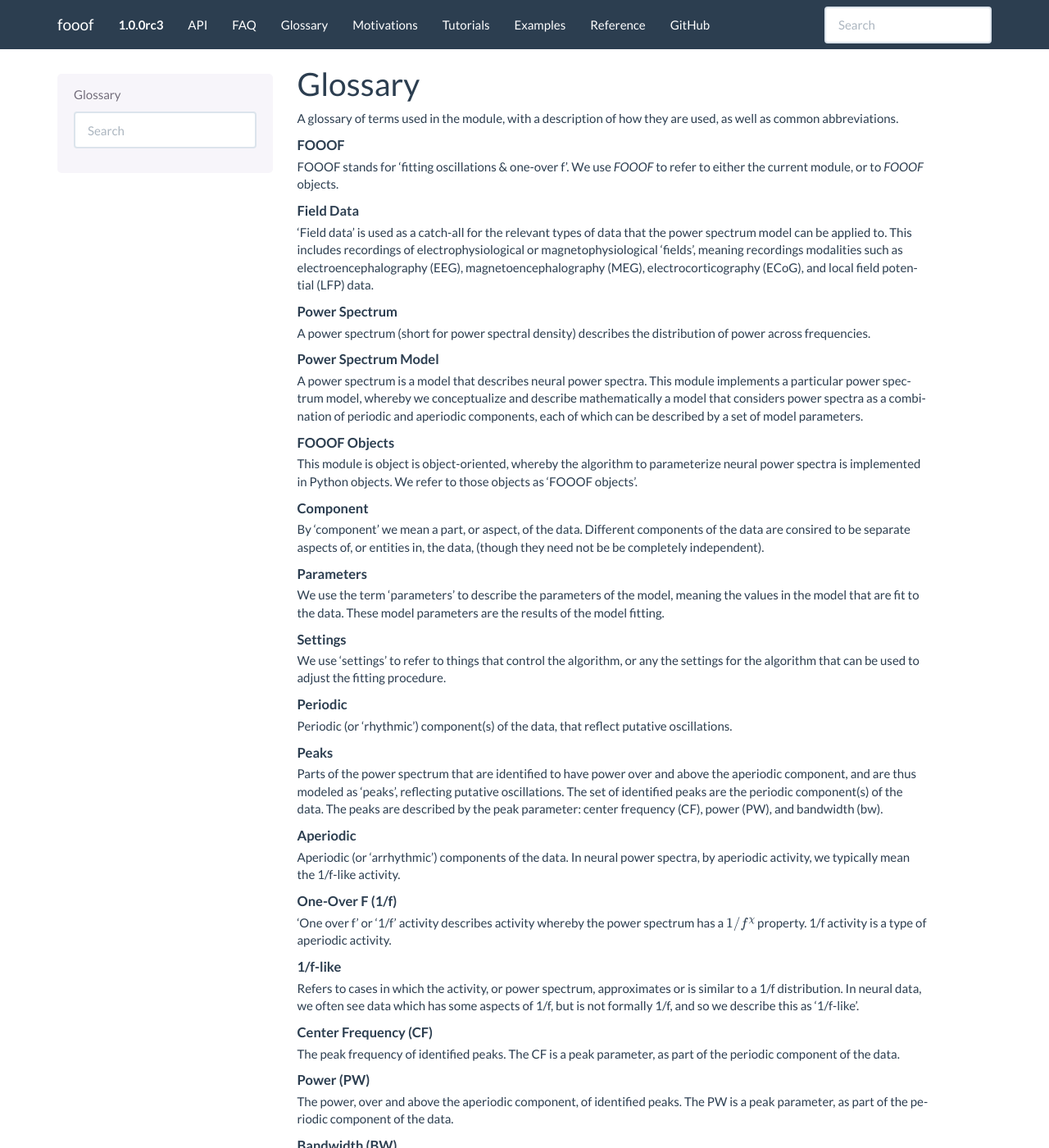
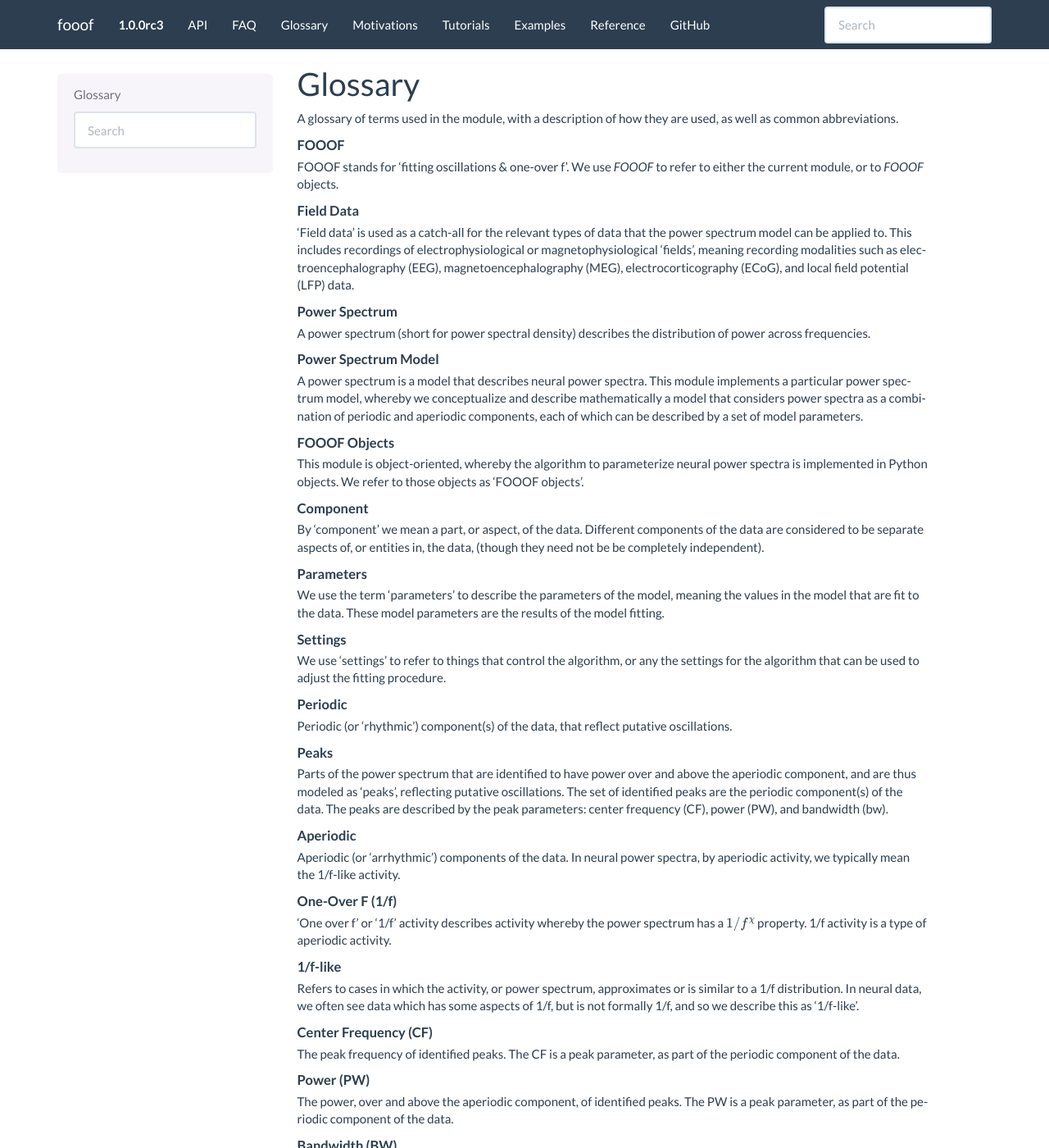
Before and after one commit to fooof-tools/fooof, a Sphinx documentation site: the page built from doc/glossary.rst, in a window 1280 px wide and 1400 px high. Shown: the whole window at 82% size. Built offline with Sphinx 7.4.7, drawn with Linux system fonts in a browser that asks for light colours; pages that are not in the unit, such as notebooks, are missing from menus; some of the changed text lies outside the part shown.

Commit message:
typos in glossary fixed

```diff
--- a/doc/glossary.rst
+++ b/doc/glossary.rst
@@ -10,7 +10,7 @@ A glossary of terms used in the module, with a description of how they are used,
         We use `FOOOF` to refer to either the current module, or to `FOOOF` objects.
 
     Field Data
-        'Field data' is used as a catch-all for the relevant types of data that the power spectrum model can be applied to. This includes recordings of electrophysiological or magnetophysiological 'fields', meaning recordings modalities such as electroencephalography (EEG), magnetoencephalography (MEG), electrocorticography (ECoG), and local field potential (LFP) data.
+        'Field data' is used as a catch-all for the relevant types of data that the power spectrum model can be applied to. This includes recordings of electrophysiological or magnetophysiological 'fields', meaning recording modalities such as electroencephalography (EEG), magnetoencephalography (MEG), electrocorticography (ECoG), and local field potential (LFP) data.
 
     Power Spectrum
         A power spectrum (short for power spectral density) describes the distribution of power across frequencies.
@@ -20,11 +20,11 @@ A glossary of terms used in the module, with a description of how they are used,
         This module implements a particular power spectrum model, whereby we conceptualize and describe mathematically a model that considers power spectra as a combination of periodic and aperiodic components, each of which can be described by a set of model parameters.
 
     FOOOF Objects
-        This module is object is object-oriented, whereby the algorithm to parameterize neural power spectra is implemented in Python objects. We refer to those objects as 'FOOOF objects'.
+        This module is object-oriented, whereby the algorithm to parameterize neural power spectra is implemented in Python objects. We refer to those objects as 'FOOOF objects'.
 
     Component
         By 'component' we mean a part, or aspect, of the data.
-        Different components of the data are consired to be separate aspects of, or entities in, the data, (though they need not be be completely independent).
+        Different components of the data are considered to be separate aspects of, or entities in, the data, (though they need not be be completely independent).
 
     Parameters
         We use the term 'parameters' to describe the parameters of the model, meaning the values in the model that are fit to the data. These model parameters are the results of the model fitting.
@@ -36,7 +36,7 @@ A glossary of terms used in the module, with a description of how they are used,
         Periodic (or 'rhythmic') component(s) of the data, that reflect putative oscillations.
 
     Peaks
-        Parts of the power spectrum that are identified to have power over and above the aperiodic component, and are thus modeled as 'peaks', reflecting putative oscillations. The set of identified peaks are the periodic component(s) of the data. The peaks are described by the peak parameter: center frequency (CF), power (PW), and bandwidth (bw).
+        Parts of the power spectrum that are identified to have power over and above the aperiodic component, and are thus modeled as 'peaks', reflecting putative oscillations. The set of identified peaks are the periodic component(s) of the data. The peaks are described by the peak parameters: center frequency (CF), power (PW), and bandwidth (bw).
 
     Aperiodic
         Aperiodic (or 'arrhythmic') components of the data.
```
Also changed, not shown: other parts of doc/glossary.rst (+1 -1 lines).
